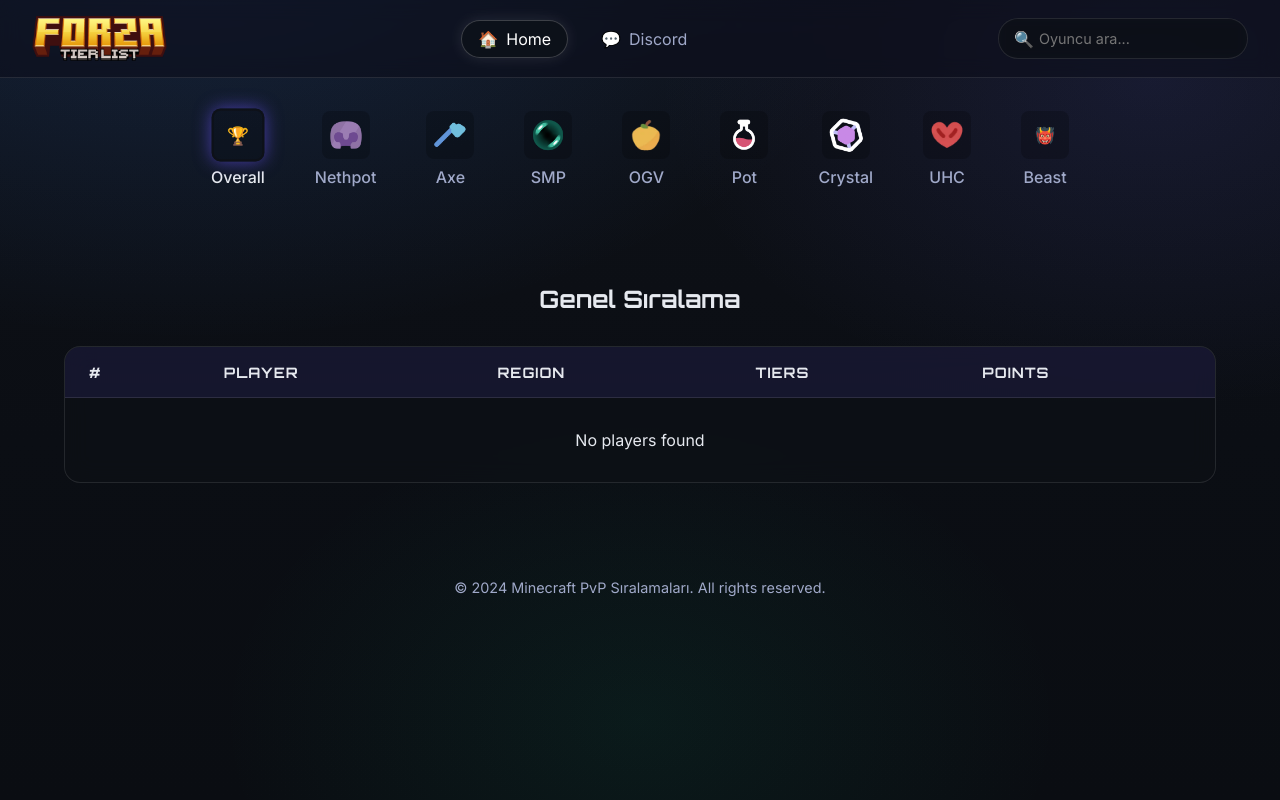
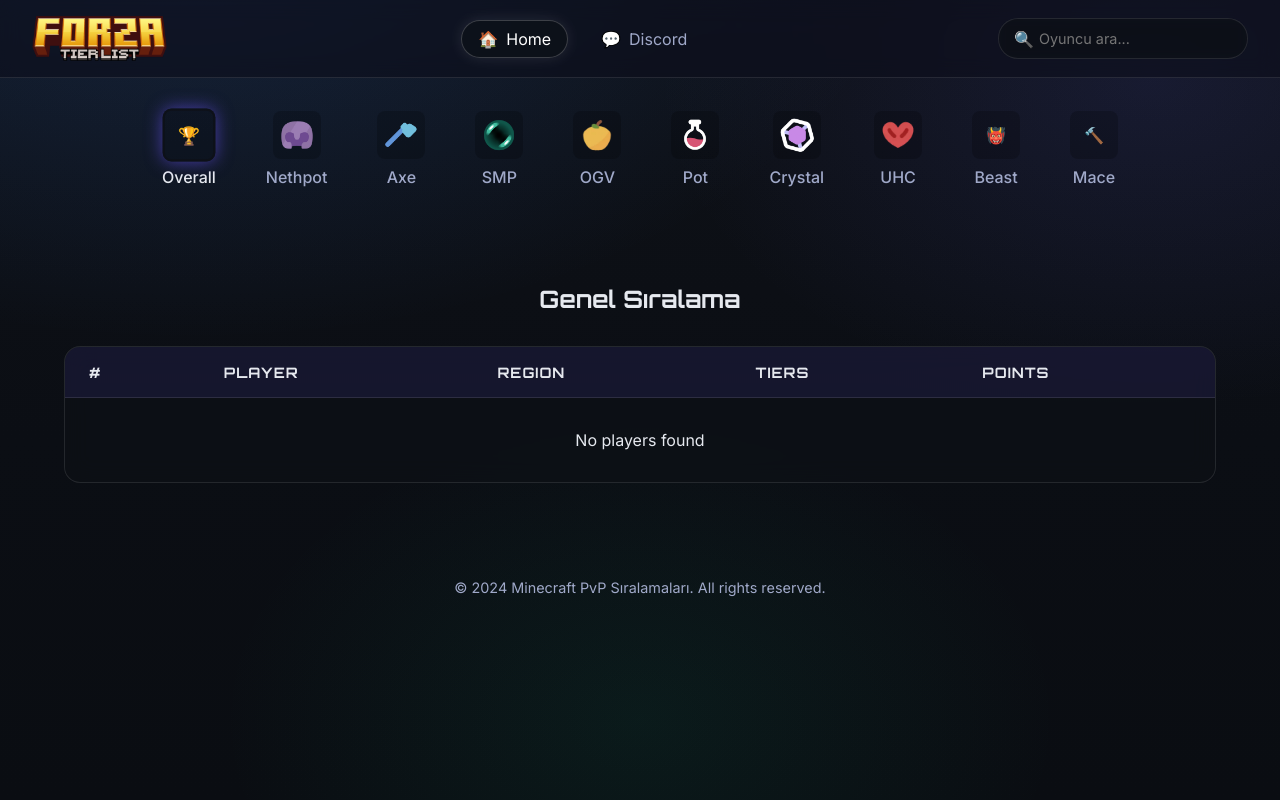
Before and after one commit to rexapunto-alt/forzatierlist, a website: page index.html in a window 1280 px wide. Drawn offline with Linux system fonts and the light colour scheme; no server answers; files whose address does not match are found by name.

Commit message:
Add files via upload

```diff
--- a/index.html
+++ b/index.html
@@ -65,6 +65,10 @@
         <div class="tab" data-category="beast">
             <div class="tab-icon"><img src="images/beast.png" alt="Beast" onerror="this.onerror=null; this.style.display='none'; this.parentElement.innerHTML='👹'; this.parentElement.style.fontSize='1.5rem';"></div>
             <span>Beast</span>
+        </div>
+        <div class="tab" data-category="mace">
+            <div class="tab-icon"><img src="images/mace.png" alt="Mace" onerror="this.onerror=null; this.style.display='none'; this.parentElement.innerHTML='🔨'; this.parentElement.style.fontSize='1.5rem';"></div>
+            <span>Mace</span>
         </div>
         <div class="tab-indicator"></div>
     </div>
--- a/script.js
+++ b/script.js
@@ -19,7 +19,8 @@ const CATEGORY_NAMES = {
     'pot': 'Pot',
     'crystal': 'Crystal',
     'uhc': 'UHC',
-    'beast': 'Beast'
+    'beast': 'Beast',
+    'mace': 'Mace'
 };
 
 // Category icons with PNG paths
@@ -31,7 +32,8 @@ const CATEGORY_ICONS = {
     'pot': 'images/diapot.png',
     'crystal': 'images/vanilla.png',
     'uhc': 'images/uhc.png',
-    'beast': 'images/beast.png'
+    'beast': 'images/beast.png',
+    'mace': 'images/mace.png'
 };
 
 // Category icons (fallback emojis)
@@ -43,7 +45,8 @@ const CATEGORY_ICONS_FALLBACK = {
     'pot': '💎',
     'crystal': '⬡',
     'uhc': '❤️',
-    'beast': '👹'
+    'beast': '👹',
+    'mace': '🔨'
 };
 
 let playersData = [];
```
